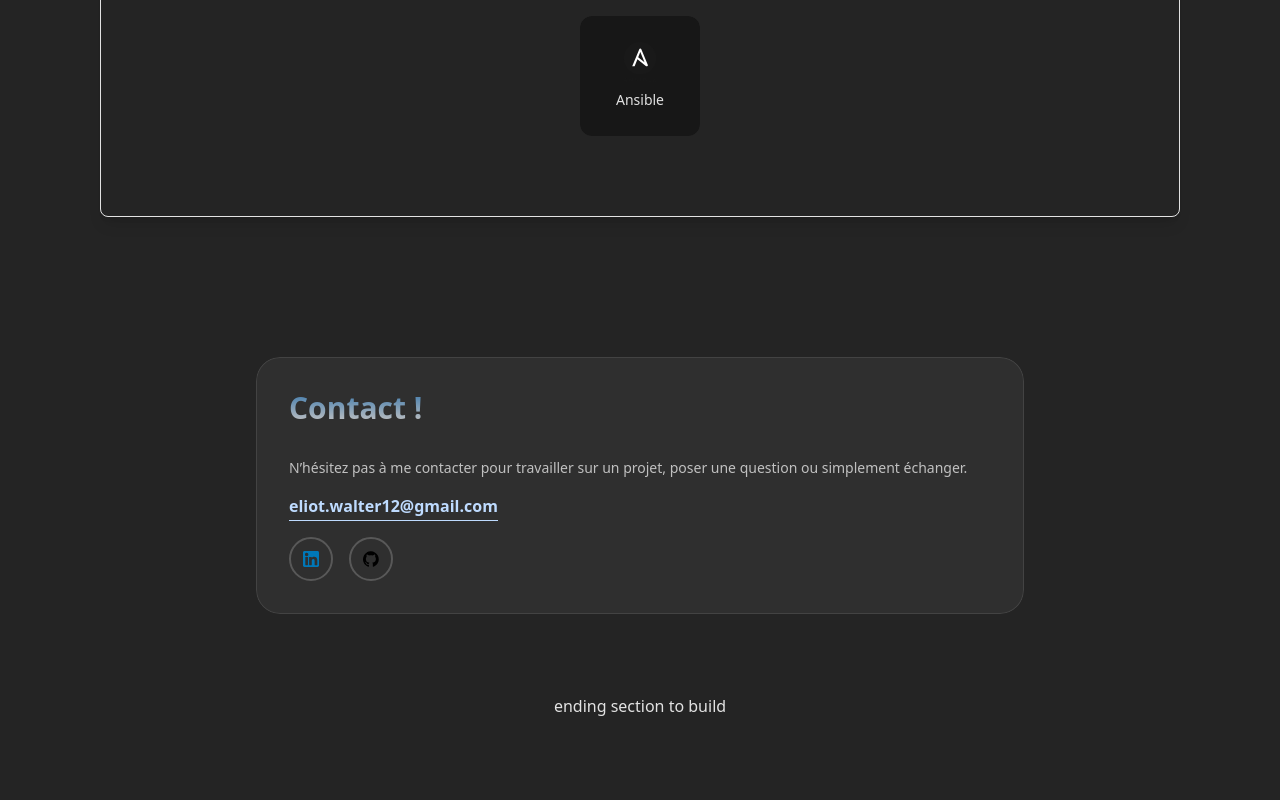
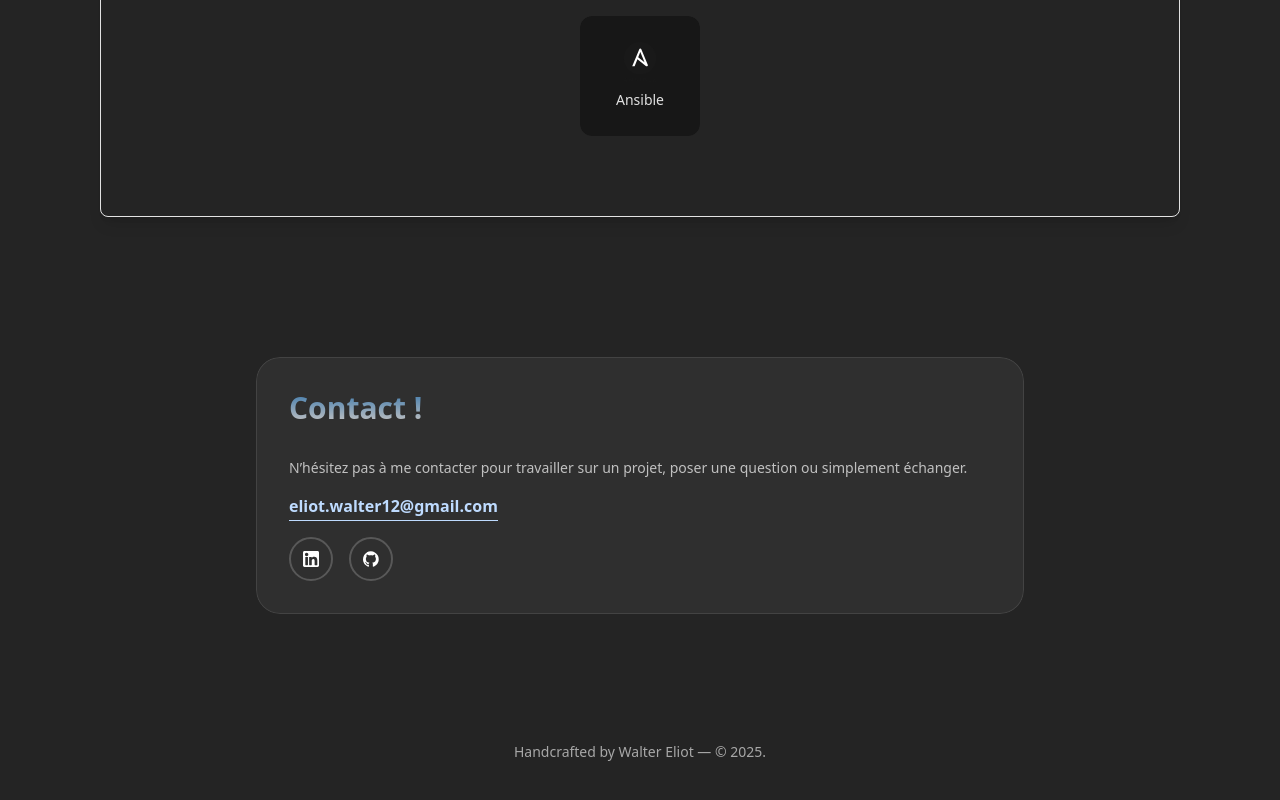
Before and after one commit to zafopyss/portfolio-website, a React (Vite) app: page /#experiences in a window 1280 px wide. Shown: the part 3620-4420 px from the top of the page. Built offline with nearby package versions, Linux system fonts and the light colour scheme.

Commit message:
contact is done + footer

```diff
--- a/src/App.tsx
+++ b/src/App.tsx
@@ -47,8 +47,9 @@ function App() {
 
         <ContactSection />
 
-
-        <div className="text-center" style={{ height: '300px' }}>ending section to build</div>
+        <footer className="py-12 text-center text-sm text-white/60">
+          Handcrafted by Walter Eliot — © 2025.
+        </footer>
 
         {/* <ScrollToTop /> */}
       </div>
--- a/src/components/design/ContactBubble/ContactBubble.tsx
+++ b/src/components/design/ContactBubble/ContactBubble.tsx
@@ -20,7 +20,7 @@ export default function ContactBubble({ contact, label }: ContactBubbleProps) {
           <img
             src={contact.icon}
             alt={`${label} logo`}
-            className="w-4 h-4 transition duration-300 group-hover:scale-105"
+            className="w-4 h-4 transition duration-300 group-hover:scale-105 filter brightness-0 invert"
             aria-hidden="true"
           />
         ) : (
--- a/src/sections/AboutMeSection.tsx
+++ b/src/sections/AboutMeSection.tsx
@@ -61,7 +61,7 @@ export default function AboutSection() {
         <div className="flex items-center justify-center">
           <div className="relative aspect-square w-full max-w-sm border border-white/20 bg-gradient-to-br from-neutral-900/90 to-neutral-900/30 shadow-2xl">
             <div
-              className="absolute inset-0 translate-x-20 translate-y-25 bg-white/5 z-0 pointer-events-none"
+              className="absolute inset-0 translate-x-20 translate-y-22 bg-white/5 z-0 pointer-events-none"
               aria-hidden
             />
             <img
--- a/src/sections/ContactSection.tsx
+++ b/src/sections/ContactSection.tsx
@@ -11,7 +11,7 @@ export default function ContactSection() {
       aria-label="Contact"
       className="scroll-mt-24 px-6 py-12 lg:px-20 lg:py-14"
     >
-      <CursorSpotlight borderRadius="rounded-3xl" className="mx-auto max-w-3xl">
+      <CursorSpotlight size={52} opacity={0.25} borderRadius="rounded-3xl" className="mx-auto max-w-3xl">
         <div className="relative mx-auto max-w-3xl space-y-4 rounded-3xl border border-white/10 bg-white/5 p-8 text-white">
         <GradientText
           as="h2"
@@ -23,12 +23,6 @@ export default function ContactSection() {
         <p className="text-sm text-white/70 mt-4">
           N’hésitez pas à me contacter pour travailler sur un projet, poser une question ou simplement échanger.
         </p>
-        {/* <a
-          href={Contacts.EmailAdressWithTo}
-          className="inline-flex items-center justify-center rounded-full text-md font-semibold undercase text-blue-200 transition hover:border-blue-300"
-        >
-          {Contacts.Email}
-        </a> */}
           <a
             href={Contacts.EmailAdressWithTo}
             className="inline-flex flex-col items-center"
@@ -38,8 +32,6 @@ export default function ContactSection() {
             </span>
             <span className="block w-full h-px bg-blue-200 mt-0.5"></span>
           </a>
-
-
 
         <div className="flex gap-4 text-white/60">
           {Object.entries(contacts).map(([key, entry]) => (
```
